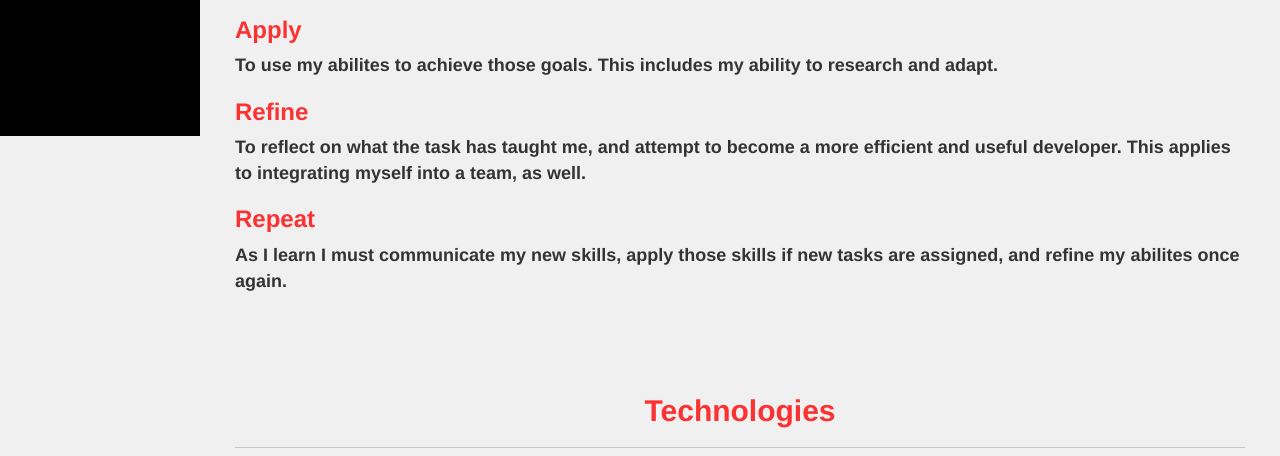
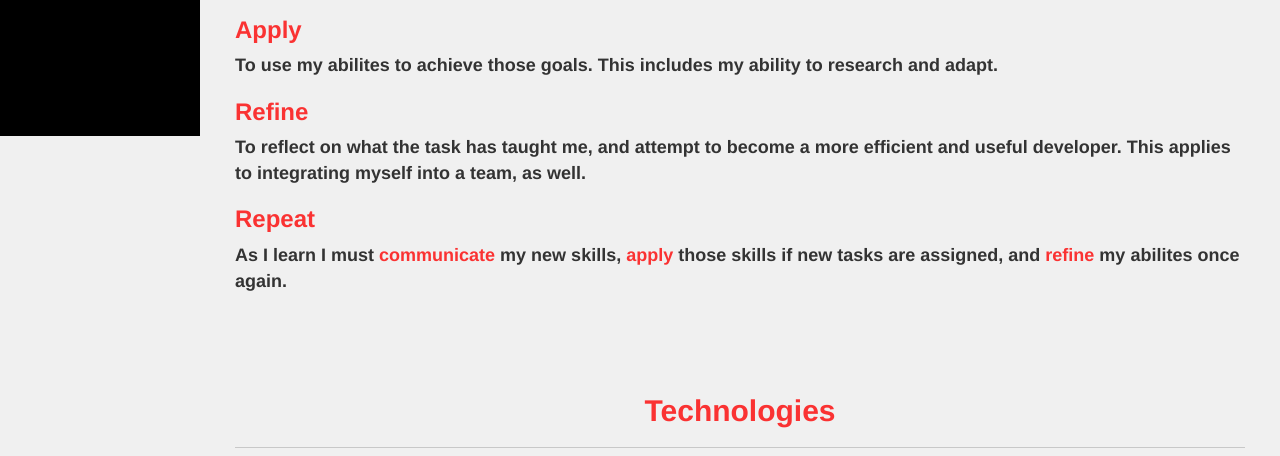
Before and after one commit to Coffee-Writer/Portfolio, a plain HTML site: page index.html in a window 1280 px wide. Shown: the part 714-1170 px from the top of the page. Drawn offline with Linux system fonts and the light colour scheme.

Commit message:
Fourth commit

```diff
--- a/css/main.css
+++ b/css/main.css
@@ -35,6 +35,11 @@ h2 {
 
 h3 {
     font-weight: bold;
+    color: rgb(250, 50, 50);
+}
+
+strong {
+    font-weight: 900;
     color: rgb(250, 50, 50);
 }
 
```
